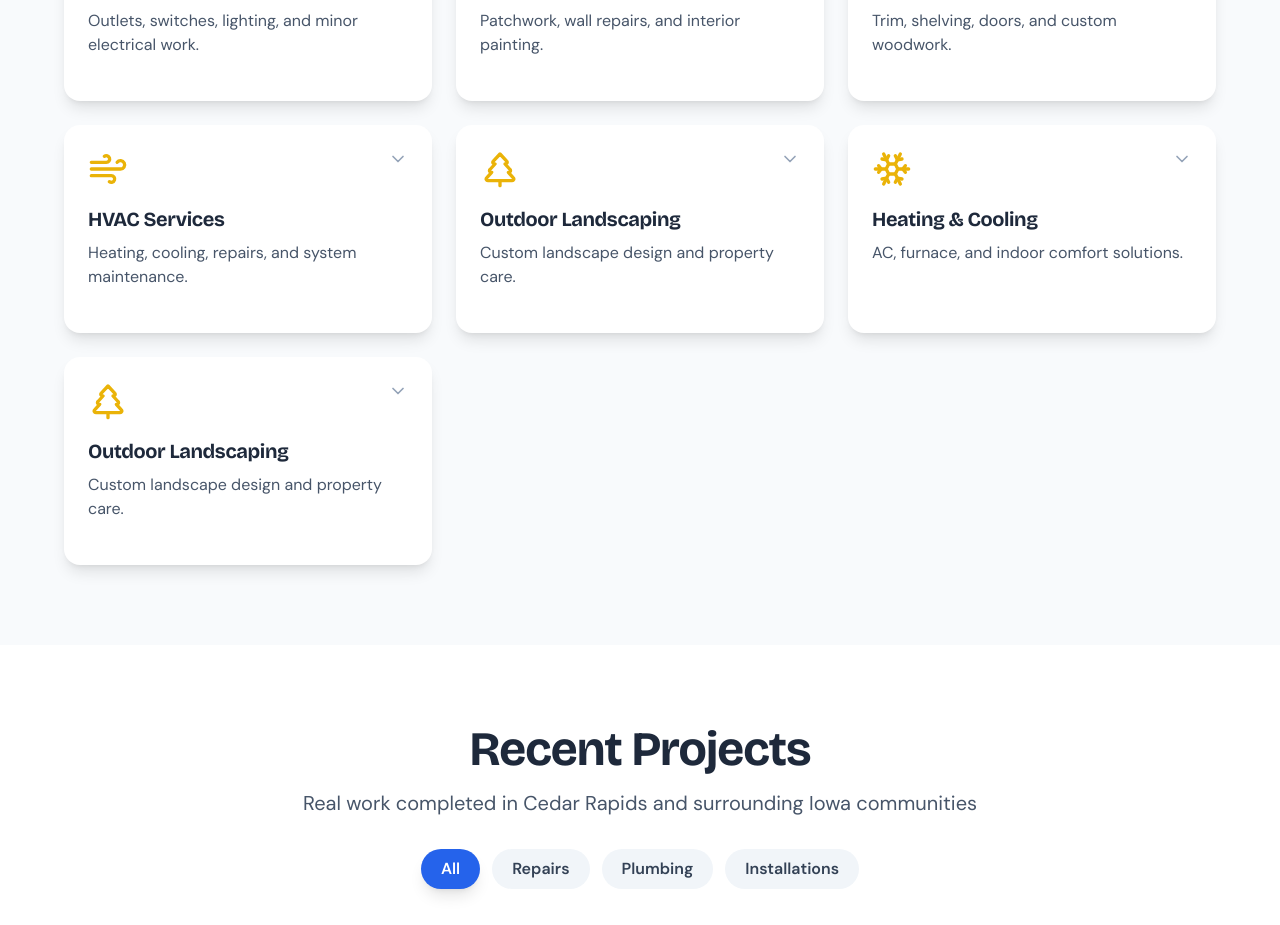
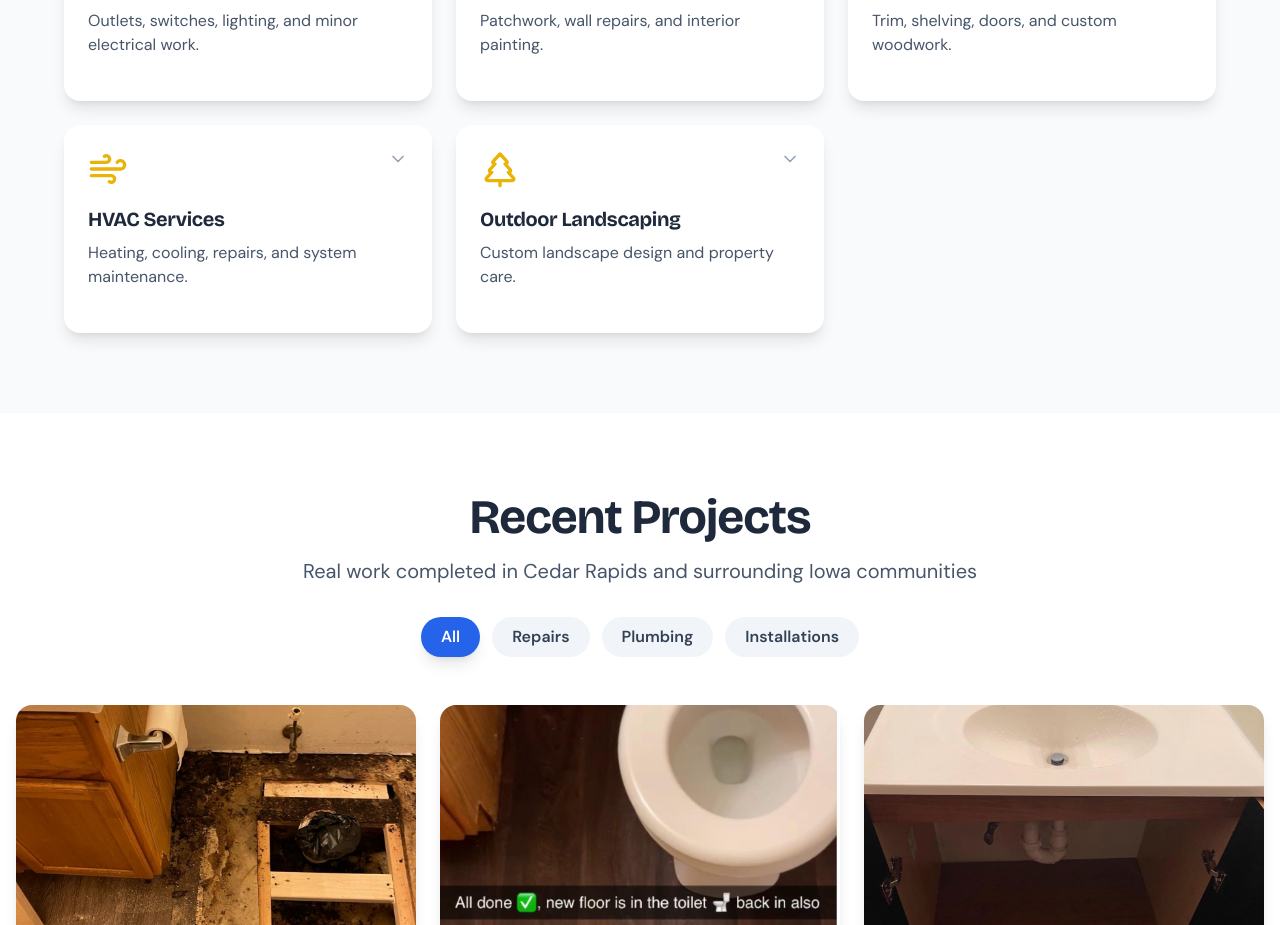
Before and after one commit to Dennismky/ron, a React (Vite) app: page / in a window 1280 px wide. Shown: the part 2151-3076 px from the top of the page. Built offline with nearby package versions, Linux system fonts and the light colour scheme.

Commit message:
HVAC and landscaping debug

```diff
--- a/src/App.tsx
+++ b/src/App.tsx
@@ -25,7 +25,6 @@ import {
   MessageCircle,
   Wind,
   Snowflake,
-  Leaf,
   TreePine,
 } from "lucide-react";
 import { motion, AnimatePresence } from "framer-motion";
@@ -127,20 +126,8 @@ export default function App() {
   details:
     "Professional landscape design, lawn renovation, tree and shrub care, irrigation support, and outdoor property maintenance for homes and businesses.",
 },
-{
-  icon: Snowflake,
-  title: "Heating & Cooling",
-  desc: "AC, furnace, and indoor comfort solutions.",
-  details:
-    "Reliable heating and cooling services including AC installation, furnace repair, airflow optimization, thermostat upgrades, and energy-efficient HVAC solutions.",
-},
-{
-  icon: TreePine,
-  title: "Outdoor Landscaping",
-  desc: "Custom landscape design and property care.",
-  details:
-    "Professional landscape design, lawn renovation, tree and shrub care, irrigation support, and outdoor property maintenance for homes and businesses.",
-},
+
+
 
   ];
 
```
